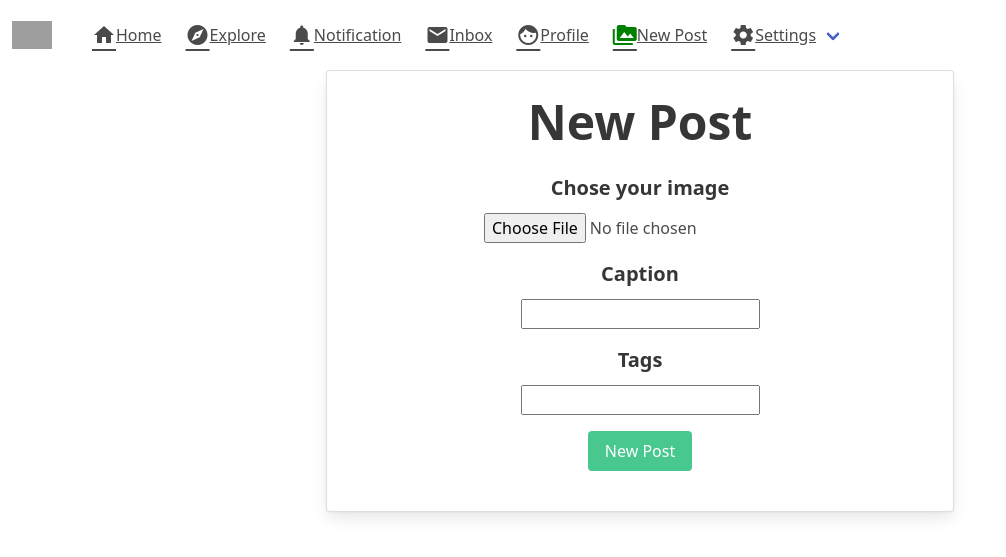
After one commit to JoeGakumo21/Instagram, a Django app: template myinstagram/templates/all-in-one/newpost.html in a window 1280 px wide. The commit adds this page. Shown: the top 557 px of the page, without its empty margins (0-1006 px from the left). Run offline with Django 3.2, Linux system fonts and the light colour scheme; the template is opened without the code that fills it, so the values that code supplies are empty, except form fields; form fields are guessed from the names that the template uses; some libraries are stand-ins or nearby versions; grey boxes are pictures that could not be loaded.

Commit message:
created a form template

```diff
--- a/instagram/settings.py
+++ b/instagram/settings.py
@@ -39,7 +39,7 @@ INSTALLED_APPS = [
     'django.contrib.messages',
     'django.contrib.staticfiles',
     'myinstagram',
-    'crispy_forms',
+
 ]
 
 MIDDLEWARE = [
--- /dev/null
+++ b/myinstagram/templates/all-in-one/newpost.html
@@ -0,0 +1,60 @@
+{% extends 'all-in-one/base.html' %}
+
+{% block content %}
+<!DOCTYPE html>
+<html lang="en">
+<head>
+    <meta charset="UTF-8">
+    <meta http-equiv="X-UA-Compatible" content="IE=edge">
+    <meta name="viewport" content="width=device-width, initial-scale=1.0">
+    <title>Instagram Post</title>
+    <link rel="stylesheet" href="https://pro.fontawesome.com/releases/v5.10.0/css/all.css" integrity="sha384-AYmEC3Yw5cVb3ZcuHtOA93w35dYTsvhLPVnYs9eStHfGJvOvKxVfELGroGkvsg+p" crossorigin="anonymous"/>
+    <link rel="stylesheet" href="static/main.css">
+    <link href="https://cdn.jsdelivr.net/npm/bootstrap@5.0.2/dist/css/bootstrap.min.css" rel="stylesheet" integrity="sha384-EVSTQN3/azprG1Anm3QDgpJLIm9Nao0Yz1ztcQTwFspd3yD65VohhpuuCOmLASjC" crossorigin="anonymous">
+</head>
+<style>
+
+</style>
+<body>
+  <div class="columns is-mobile has-text-centered">
+      <div class="column is-half is-offset-one-quarter">
+          <div class="card">
+              <div class="card-content">
+                  <form action="" method="post" enctype="multipart/form-data" role="form">
+                      {%csrf_token%}
+                      <h2 class="title is-1">New Post</h2>
+                     <div class="field">
+                         <p class="control has-icons-left">
+                             <label for="" class="label is-medium">Chose your image</label>
+                             {{form.image}}
+                         </p>
+                     </div>
+                     <div class="field">
+                        <p class="control has-icons-left">
+                            <label for="" class="label is-medium">Caption</label>
+                            {{form.mycaption}}
+                        </p>
+                    </div>
+                    <div class="field">
+                        <p class="control has-icons-left">
+                            <label for="" class="label is-medium">Tags</label>
+                            {{form.tags}}
+                        </p>
+                    </div>
+                    <div class="field">
+                        <p class="control">
+                            <button class="button is-success" type="submit" name="action">New Post </button>
+                        </p>
+                    </div>
+                  </form>
+              </div>
+          </div>
+      </div>
+  </div>
+
+    <script src="https://cdn.jsdelivr.net/npm/bootstrap@5.0.2/dist/js/bootstrap.bundle.min.js" integrity="sha384-MrcW6ZMFYlzcLA8Nl+NtUVF0sA7MsXsP1UyJoMp4YLEuNSfAP+JcXn/tWtIaxVXM" crossorigin="anonymous"></script>
+
+</body>
+
+</html>
+{% endblock %}
--- a/myinstagram/templates/navbar.html
+++ b/myinstagram/templates/navbar.html
@@ -50,6 +50,10 @@
                 <i class="material-icons md-dark">face</i>
                 Profile
               </a>
+              <a class="navbar-item">
+                <i class="material-icons md-dark" style="color: green;">perm_media</i>
+                New Post
+              </a>
             <div class="navbar-item has-dropdown is-hoverable">
               <a class="navbar-link">
                 <i class="material-icons md-dark">settings</i>
--- a/myinstagram/views.py
+++ b/myinstagram/views.py
@@ -1,7 +1,6 @@
 
 from django.shortcuts import render
 from .models import Post
-
 def post(request):
     posts = Post.objects.all().filter
     return render(request,'all-in-one/post.html',{'posts':posts})
```
Also changed, not shown: myinstagram/forms.py (+8 -12 lines), myinstagram/models.py (line endings or trailing spaces).
